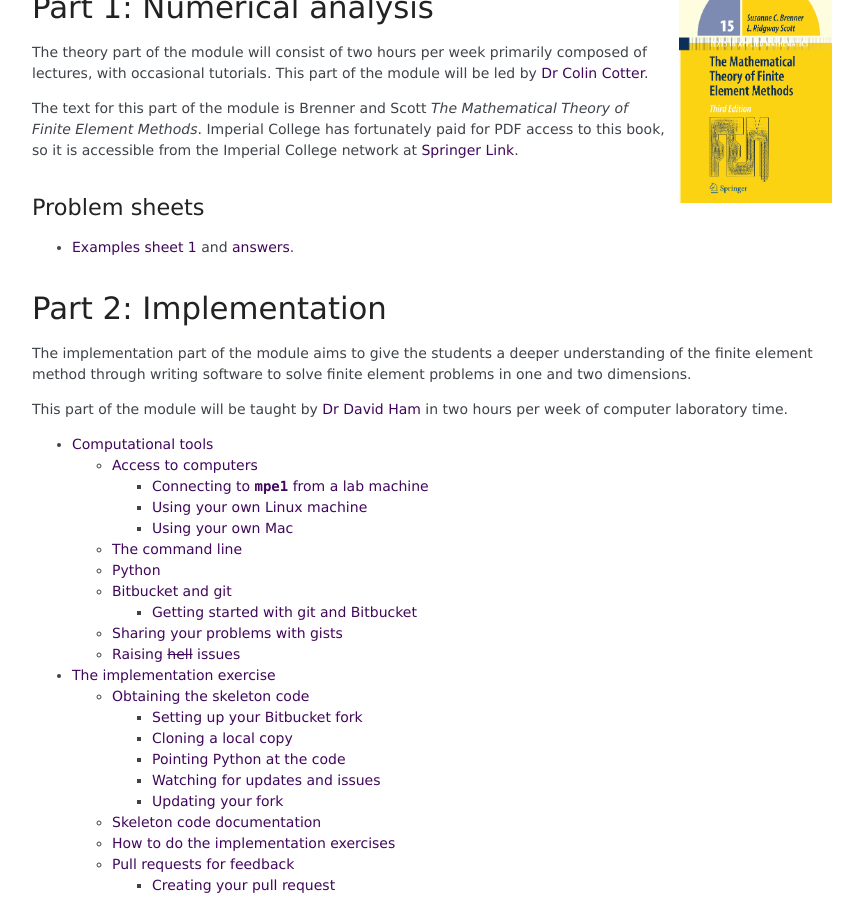
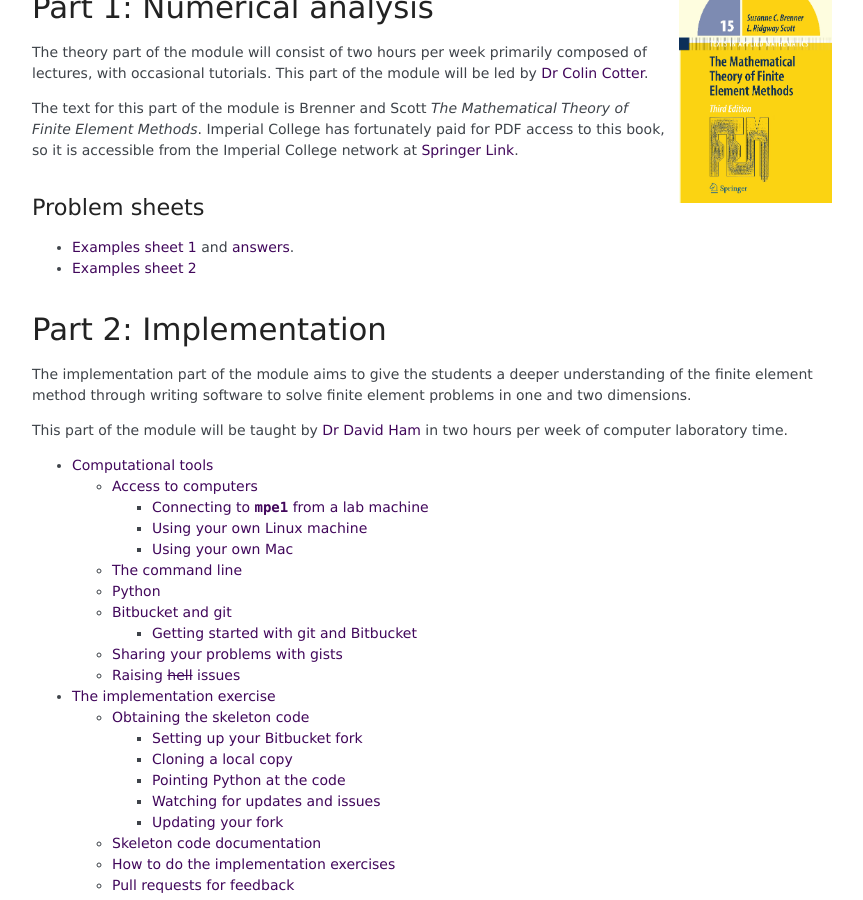
Before and after one commit to finite-element/finite-element-course, a Sphinx documentation site: the page built from doc/source/index.rst, in a window 1280 px wide and 900 px high, scrolled down 492 px. Shown: the whole window, without its empty margins (163-1026 px from the left). Built offline with Sphinx 7.4.7, drawn with Linux system fonts in a browser that asks for light colours.

Commit message:
examples 2

```diff
--- a/doc/source/index.rst
+++ b/doc/source/index.rst
@@ -34,6 +34,7 @@ Problem sheets
 
 * `Examples sheet 1 <_static/FE_examples1.pdf>`_ and
   `answers <_static/FE_examples1_solns.pdf>`_.
+* `Examples sheet 2 <_static/FE_examples2.pdf>`_
 
 Part 2: Implementation
 ----------------------
```
Also changed, not shown: 1 other file.
